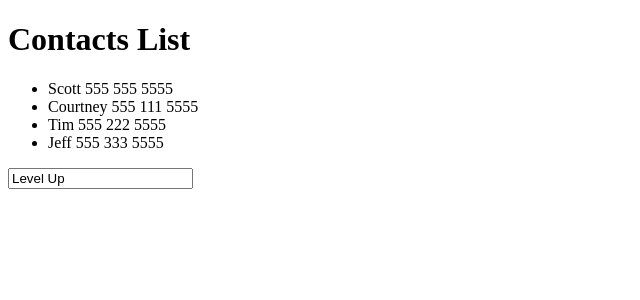
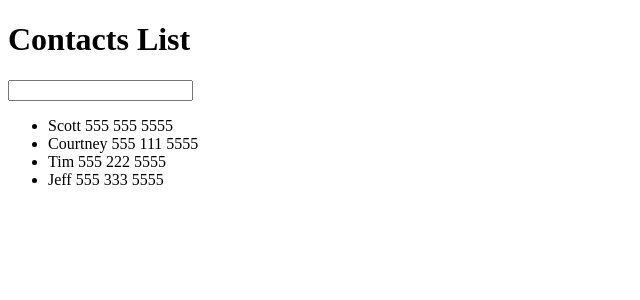
Before and after one commit to Hobbit-Klaus/AccordingToReactForEveryone, a React app: page / in a window 1280 px wide. Shown: the top 300 px of the page, without its empty margins (0-640 px from the left). Built offline with nearby package versions, Linux system fonts and the light colour scheme.

Commit message:
Building A Search Filter - Chapter 14

```diff
--- a/src/ContactsList.js
+++ b/src/ContactsList.js
@@ -5,7 +5,7 @@
   constructor() {
     super();
     this.state = {
-      search: 'Level Up'
+      search: ''
     };
   }
 
@@ -16,17 +16,22 @@
   }
 
   render () {
+    let filteredContacts = this.props.contacts.filter(
+      (contact) => {
+        return contact.name.toLowerCase().indexOf(this.state.search.toLowerCase()) !== -1;
+      }
+    );
     return (
       <div>
-        <ul>
-          {this.props.contacts.map((contact)=> {
-            return <Contact contact={contact} key={contact.id}/>;
-          })}
-        </ul>
         <input type="text"
                value={this.state.search}
                onChange={this.updateSearch.bind(this)}
         />
+        <ul>
+          {filteredContacts.map((contact)=> {
+            return <Contact contact={contact} key={contact.id} />;
+          })}
+        </ul>
       </div>
     )
   }
```
